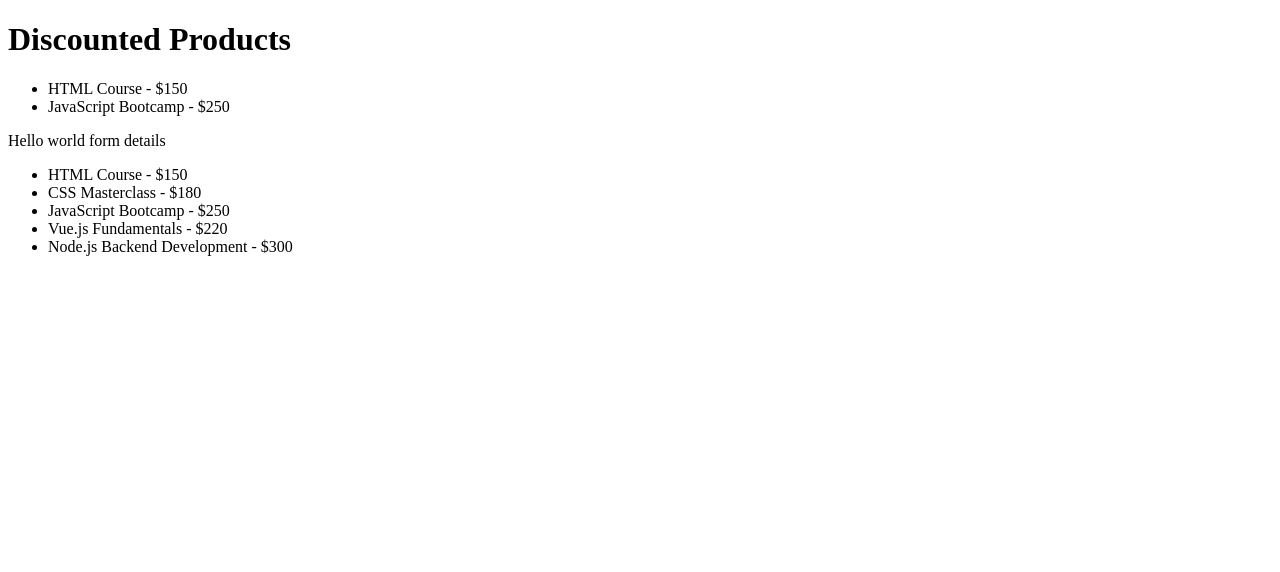
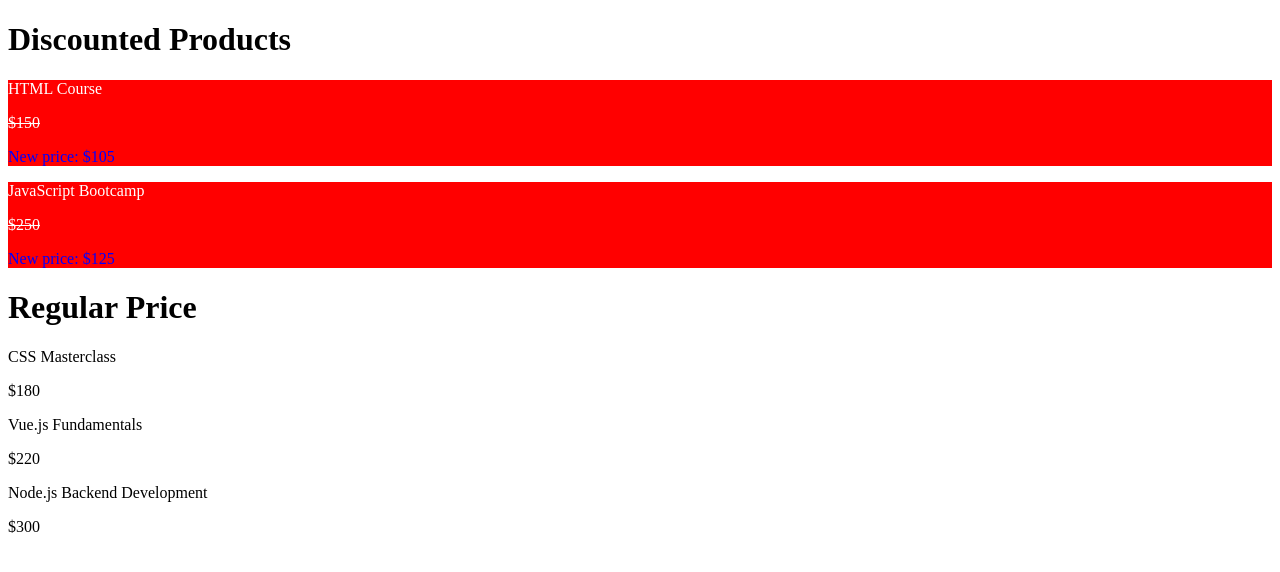
Before and after one commit to Vica-lab-dev/Vue.js, a Vue app in the folder 4-prop-drilling/: page / in a window 1280 px wide. Shown: the top 572 px of the page. Built offline with nearby package versions, Linux system fonts and the light colour scheme.

Commit message:
* Homework

```diff
--- a/4-prop-drilling/src/App.vue
+++ b/4-prop-drilling/src/App.vue
@@ -4,7 +4,7 @@
 
 <script>
 
-import ProductsPage from "@/components/ProductsPage.vue";
+import ProductsPage from "@/components/Products/ProductsPage.vue";
 
 export default {
   name: 'App',
@@ -21,7 +21,7 @@ export default {
         name: "HTML Course",
         price: 150,
         length: "3 months",
-        discount: "50%"
+        discount: "30%"
       },
       {
         id: 2,
--- a/4-prop-drilling/src/components/DiscountedProducts.vue
+++ /dev/null
@@ -1,20 +0,0 @@
-<template>
-  <h1>Discounted Products</h1>
-  <ul>
-    <li v-for="product in discountedProducts" :key="product.id">
-      {{ product.name }} - ${{ product.price }}
-    </li>
-  </ul>
-</template>
-
-<script>
-export default {
-  name: "DiscountedProducts",
-  inject: ['productList'],
-  computed: {
-    discountedProducts() {
-      return this.productList.filter(product => product.discount !== null)
-    }
-  }
-}
-</script>
--- a/4-prop-drilling/src/components/ProductDetails.vue
+++ /dev/null
@@ -1,14 +0,0 @@
-<template>
-  <p>Hello world form details</p>
-  <ul>
-    <li v-for="product in productList" :key="product.id">
-      {{ product.name }} - ${{ product.price }}
-    </li>
-  </ul>
-</template>
-<script>
-export default {
-  name: "ProductDetails",
-  inject: ["productList"],
-}
-</script>
--- /dev/null
+++ b/4-prop-drilling/src/components/Products/DiscountedProducts.vue
@@ -0,0 +1,30 @@
+<template>
+  <h1>Discounted Products</h1>
+  <div class="background color" v-for="product in discountedProducts" :key="product.id">
+    <ProductInfo :product="product"></ProductInfo>
+  </div>
+</template>
+
+<script>
+import ProductInfo from "@/components/Products/ProductInfo.vue";
+
+export default {
+  name: "DiscountedProducts",
+  components: {ProductInfo},
+  inject: ['productList'],
+  computed: {
+    discountedProducts() {
+      return this.productList.filter(product => product.discount !== null)
+    }
+  },
+}
+</script>
+
+<style>
+  .background {
+    background-color: red;
+  }
+  .color {
+    color: white;
+  }
+</style>
--- /dev/null
+++ b/4-prop-drilling/src/components/Products/ProductDetails.vue
@@ -0,0 +1,20 @@
+<template>
+  <h1>Regular Price</h1>
+  <div v-for="product in fullPriceProducts" :key="product.id">
+    <p>{{ product.name }}</p>
+    <p>${{ product.price }}</p>
+  </div>
+</template>
+<script>
+
+export default {
+  name: "ProductDetails",
+  inject: ["productList"],
+  computed: {
+    fullPriceProducts() {
+      return this.productList.filter(product => product.discount === null);
+    }
+  }
+
+}
+</script>
--- /dev/null
+++ b/4-prop-drilling/src/components/Products/ProductInfo.vue
@@ -0,0 +1,29 @@
+<template>
+  <p>{{ product.name }}</p>
+  <p class="oldPrice">${{ product.price }}</p>
+  <p class="newPrice">New price: ${{ discountedPrice }}</p>
+</template>
+
+<script>
+export default {
+  name: "ProductInfo",
+  props: {
+    product: Object,
+  },
+  computed: {
+    discountedPrice() {
+      const discount = parseFloat(this.product.discount);
+      return this.product.price * (1 - discount / 100);
+    }
+  }
+}
+</script>
+
+<style>
+  .oldPrice {
+    text-decoration: line-through;
+  }
+  .newPrice {
+    color: blue;
+  }
+</style>
--- a/4-prop-drilling/src/components/ProductsPage.vue
+++ b/4-prop-drilling/src/components/Products/ProductsPage.vue
@@ -4,8 +4,8 @@
 </template>
 
 <script>
-import ProductDetails from "@/components/ProductDetails.vue";
-import DiscountedProducts from "@/components/DiscountedProducts.vue";
+import ProductDetails from "@/components/Products/ProductDetails.vue";
+import DiscountedProducts from "@/components/Products/DiscountedProducts.vue";
 
 export default {
   name: 'ProductsPage',
```
